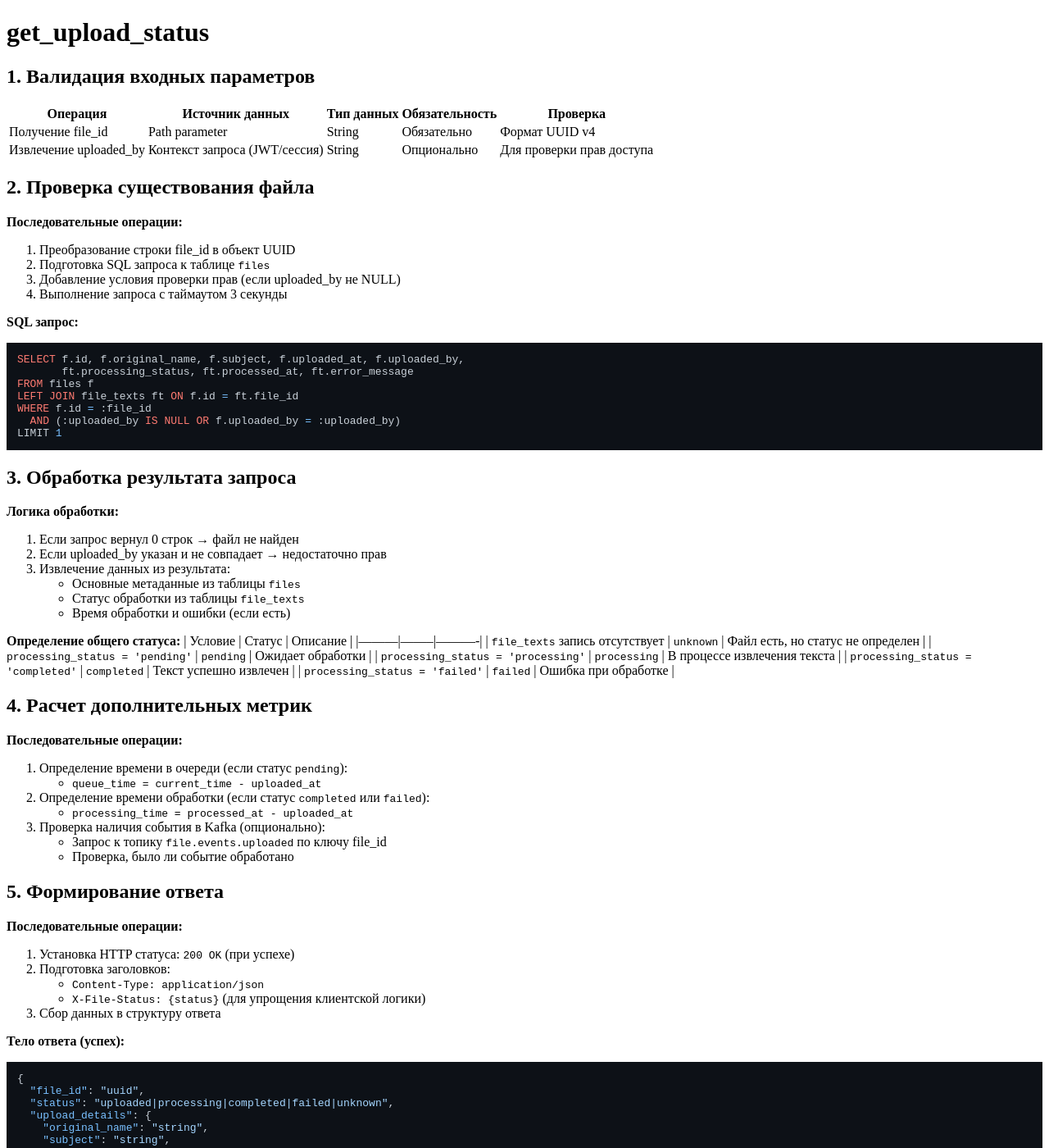
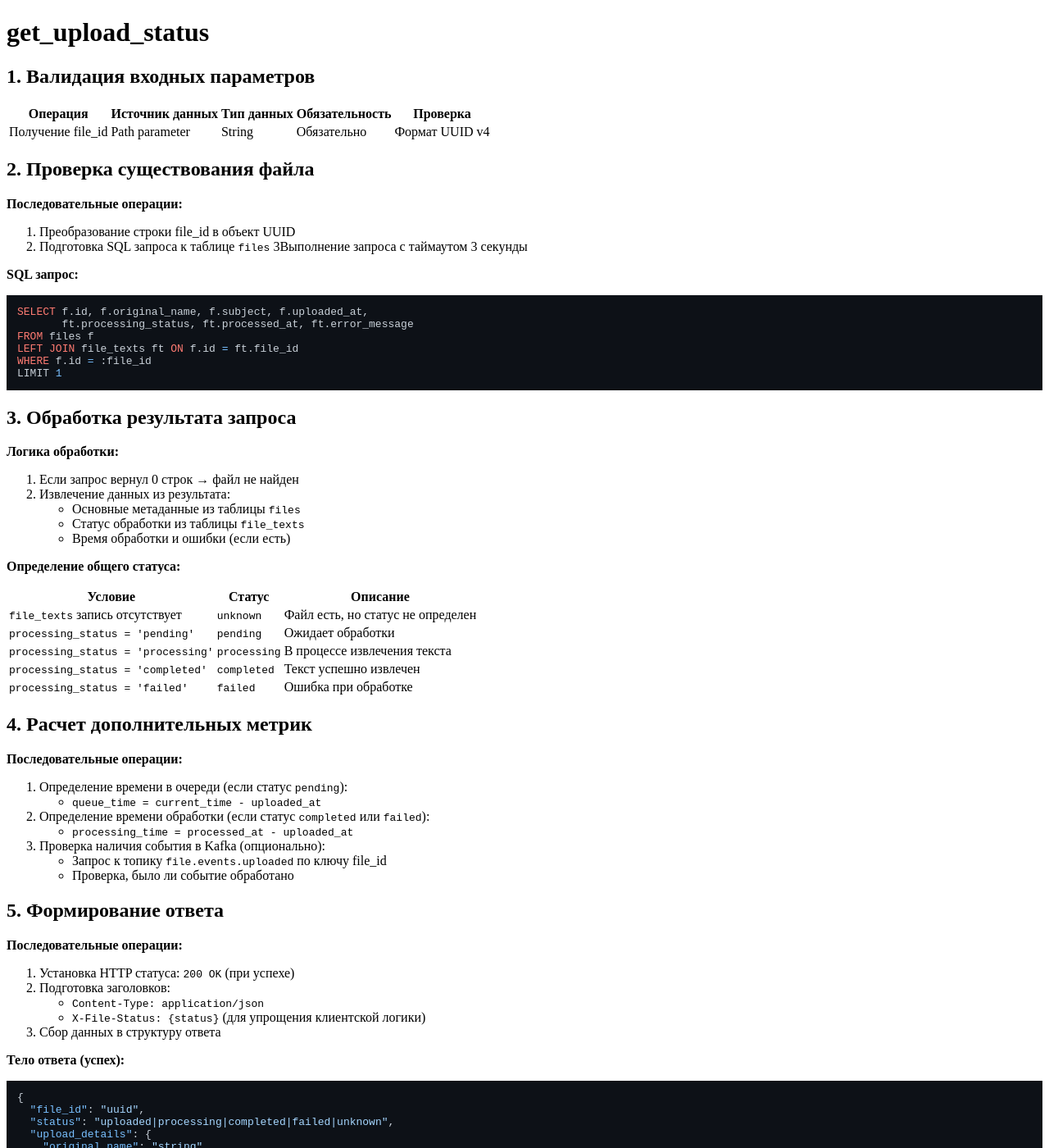
Before and after one commit to p6tso/p6tso.github.io, a Jekyll site: the page built from uniarchive/specifications/file-upload-service/get_upload_status.md, in a window 1280 px wide and 1400 px high. Shown: the whole window at 82% size. Built offline with Jekyll 4.4.1, drawn with Linux system fonts in a browser that asks for light colours; nearby versions of some CDN libraries; our own code applies the rules of GitHub Pages for plain Markdown files; some of the changed text lies outside the part shown.

Commit message:
спеки аплоуд сервис

````diff
--- a/uniarchive/specifications/file-upload-service/get_upload_status.md
+++ b/uniarchive/specifications/file-upload-service/get_upload_status.md
@@ -5,24 +5,21 @@
 | Операция | Источник данных | Тип данных | Обязательность | Проверка |
 |----------|-----------------|------------|----------------|----------|
 | Получение file_id | Path parameter | String | Обязательно | Формат UUID v4 |
-| Извлечение uploaded_by | Контекст запроса (JWT/сессия) | String | Опционально | Для проверки прав доступа |
 
 ## 2. Проверка существования файла
 
 **Последовательные операции:**
 1. Преобразование строки file_id в объект UUID
 2. Подготовка SQL запроса к таблице `files`
-3. Добавление условия проверки прав (если uploaded_by не NULL)
-4. Выполнение запроса с таймаутом 3 секунды
+3Выполнение запроса с таймаутом 3 секунды
 
 **SQL запрос:**
 ```sql
-SELECT f.id, f.original_name, f.subject, f.uploaded_at, f.uploaded_by,
+SELECT f.id, f.original_name, f.subject, f.uploaded_at,
        ft.processing_status, ft.processed_at, ft.error_message
 FROM files f
 LEFT JOIN file_texts ft ON f.id = ft.file_id
 WHERE f.id = :file_id
-  AND (:uploaded_by IS NULL OR f.uploaded_by = :uploaded_by)
 LIMIT 1
 ```
 
@@ -30,20 +27,20 @@ LIMIT 1
 
 **Логика обработки:**
 1. Если запрос вернул 0 строк → файл не найден
-2. Если uploaded_by указан и не совпадает → недостаточно прав
-3. Извлечение данных из результата:
+2. Извлечение данных из результата:
     - Основные метаданные из таблицы `files`
     - Статус обработки из таблицы `file_texts`
     - Время обработки и ошибки (если есть)
 
 **Определение общего статуса:**
-| Условие | Статус | Описание |
-|---------|--------|----------|
+
+| Условие | Статус | Описание                         |
+|---------|--------|----------------------------------|
 | `file_texts` запись отсутствует | `unknown` | Файл есть, но статус не определен |
-| `processing_status = 'pending'` | `pending` | Ожидает обработки |
-| `processing_status = 'processing'` | `processing` | В процессе извлечения текста |
-| `processing_status = 'completed'` | `completed` | Текст успешно извлечен |
-| `processing_status = 'failed'` | `failed` | Ошибка при обработке |
+| `processing_status = 'pending'` | `pending` | Ожидает обработки                |
+| `processing_status = 'processing'` | `processing` | В процессе извлечения текста     |
+| `processing_status = 'completed'` | `completed` | Текст успешно извлечен           |
+| `processing_status = 'failed'` | `failed` | Ошибка при обработке             |
 
 ## 4. Расчет дополнительных метрик
 
@@ -74,7 +71,6 @@ LIMIT 1
     "original_name": "string",
     "subject": "string",
     "uploaded_at": "ISO 8601",
-    "uploaded_by": "string или null",
     "file_size": 123456
   },
   "processing_details": {
@@ -97,7 +93,7 @@ LIMIT 1
 }
 ```
 
-## 6. Кэширование (опционально, для производительности)
+## 6. Кэширование
 
 **Логика кэширования:**
 1. Ключ кэша: `file_status:{file_id}`
````
Also changed, not shown: uniarchive/specifications/file-upload-service/upload_file.md (+3 -2 lines).
